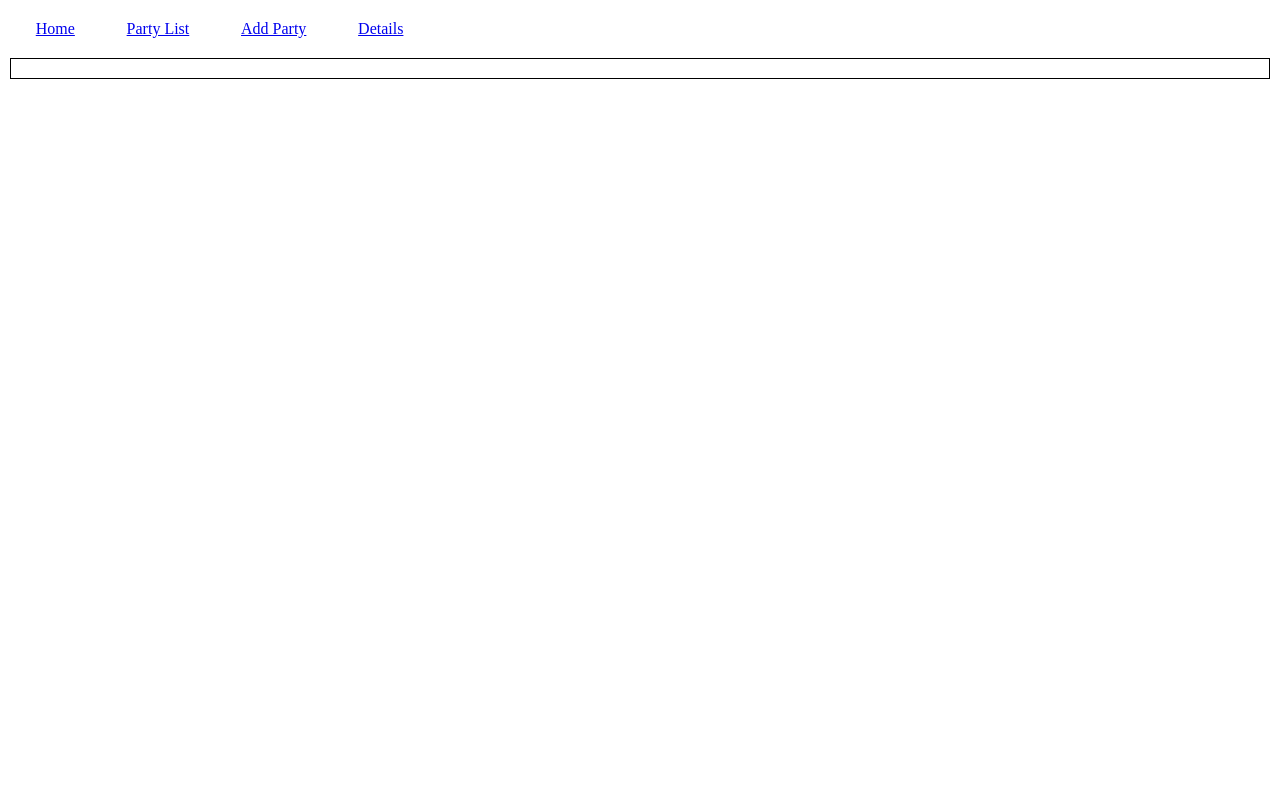
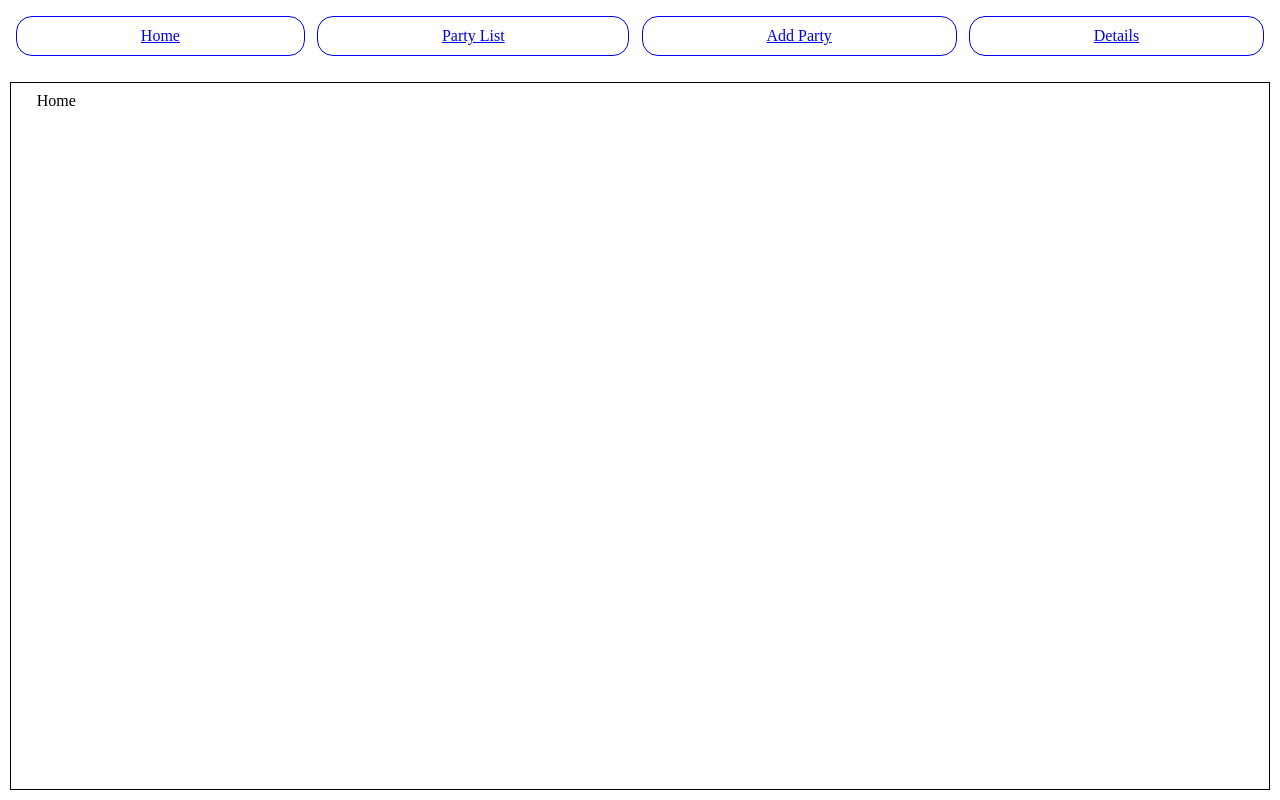
Before and after one commit to fs-vwade/party-planner-rtk, a React (Vite) app: page / in a window 1280 px wide. Built offline with nearby package versions, Linux system fonts and the light colour scheme.

Commit message:
did this ages ago

```diff
--- a/src/App.jsx
+++ b/src/App.jsx
@@ -1,6 +1,7 @@
 import { createBrowserRouter, RouterProvider } from "react-router-dom";
 
 import Layout from "./features/Layout";
+import Home from "./features/pages/Home";
 import PartyForm from "./features/pages/PartyForm";
 import PartyList from "./features/pages/PartyList";
 import PartyDisplay from "./features/pages/PartyDisplay";
@@ -10,6 +11,7 @@ const tree = createBrowserRouter([
 		path: `/`,
 		element: <Layout />,
 		children: [
+			{ path: `/`, element: <Home /> },
 			{ path: `/form`, element: <PartyForm /> },
 			{ path: `/list`, element: <PartyList /> },
 			{ path: `/viewer`, element: <PartyDisplay /> },
--- a/src/styles/index.css
+++ b/src/styles/index.css
@@ -7,12 +7,15 @@
 }
 
 html {
-	box-sizing: border-box;
 	scrollbar-width: none;
 }
 
 body {
+	display: flex;
+	flex-direction: column;
 	margin: 0;
+	box-sizing: border-box;
+	height: 100vh;
 }
 
 header,
@@ -21,12 +24,20 @@ main {
 }
 header nav {
 	display: flex;
+	flex-wrap: wrap;
 }
 header nav a {
+	margin: calc(1rem * pow(var(--phi), 2)) calc(1rem * pow(var(--phi), 2));
+	flex: 1 0 auto;
 	padding: var(--header-link-padding);
+	border: 0.1rem solid;
+	border-radius: 1rem;
+	text-align: center;
 }
 
 main {
+	flex: 1;
 	padding: var(--body-padding);
+	padding: var(--header-link-padding);
 	border: 0.1rem solid;
 }
```
